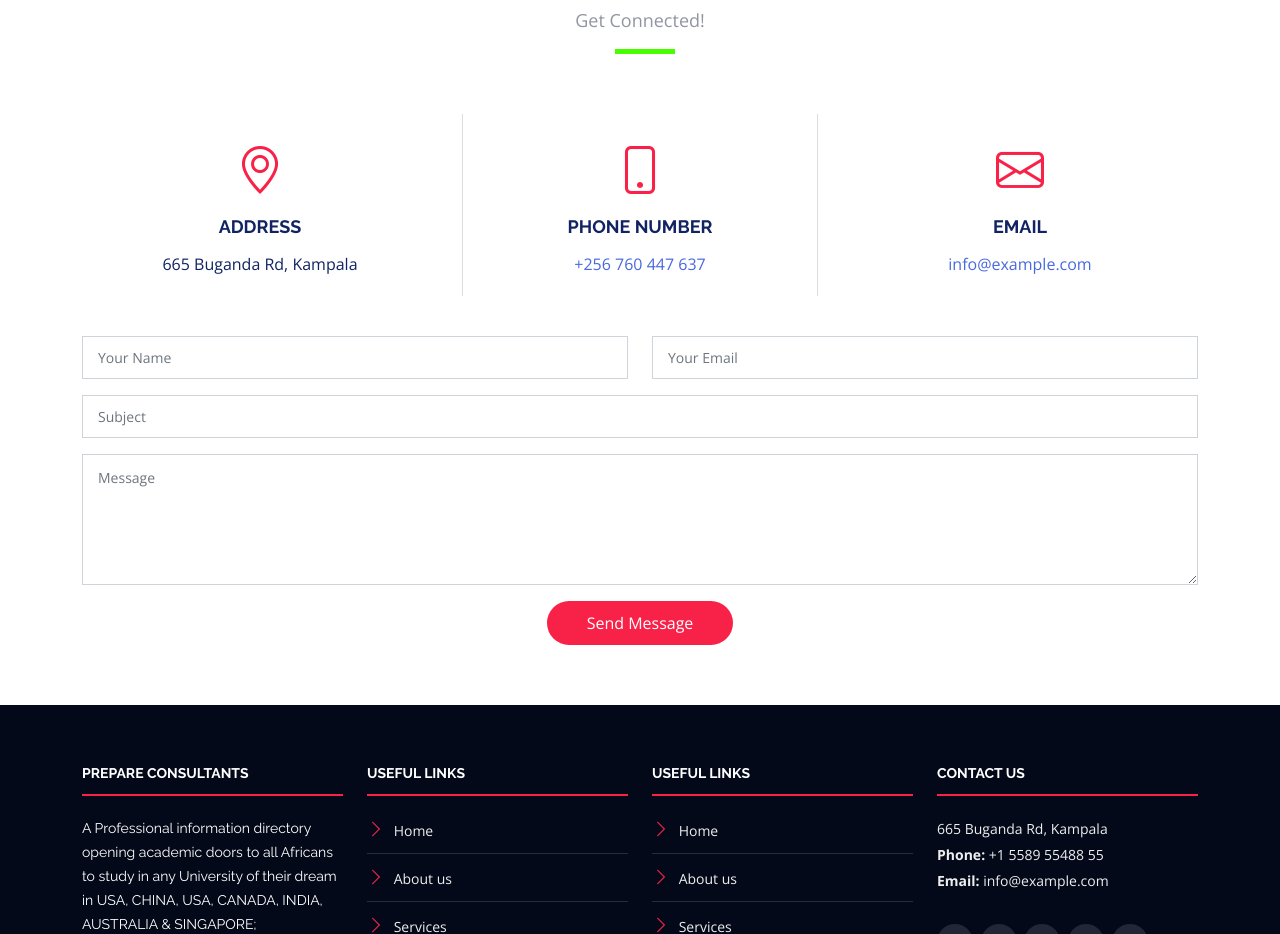
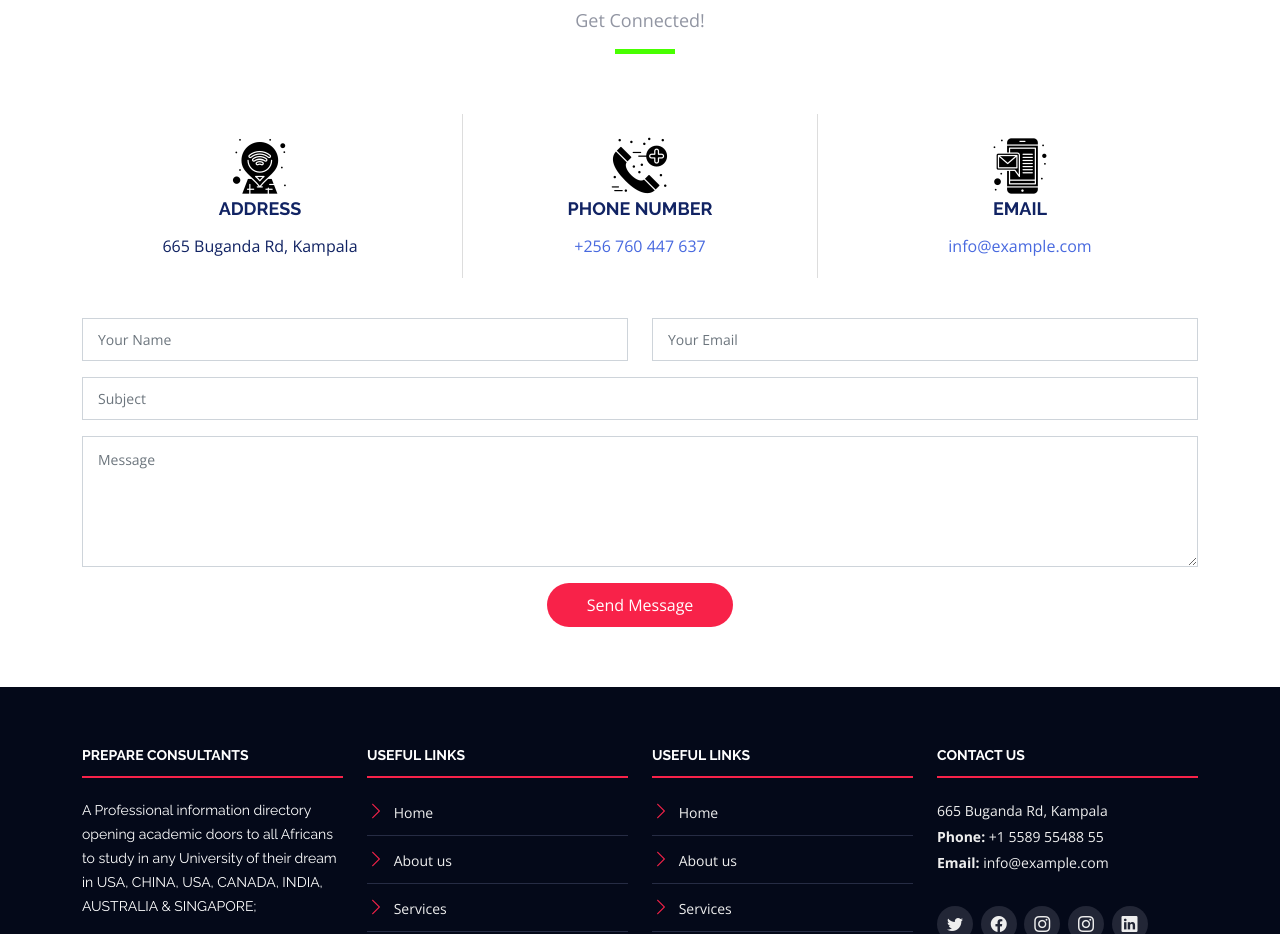
Before and after one commit to KnDjoshua/PREPARE, a plain HTML site: page index.html in a window 1280 px wide. Shown: the part 3561-4495 px from the top of the page. Drawn offline with nearby package versions, Linux system fonts and the light colour scheme.

Commit message:
Update index.html

```diff
--- a/index.html
+++ b/index.html
@@ -1074,7 +1074,8 @@ The Jurisdiction to handle matters beyond Mediation shall lie with the Company C
           <div class="row contact-info">
             <div class="col-md-4">
               <div class="contact-address">
-                <i class="bi bi-geo-alt"></i>
+                <!-- <i class="bi bi-geo-alt"></i> -->
+                <img src="assets/img/icons/icons8-location-64.png" alt="">
                 <h3>Address</h3>
                 <address>665 Buganda Rd, Kampala</address>
               </div>
@@ -1082,7 +1083,8 @@ The Jurisdiction to handle matters beyond Mediation shall lie with the Company C
 
             <div class="col-md-4">
               <div class="contact-phone">
-                <i class="bi bi-phone"></i>
+                <!-- <i class="bi bi-phone"></i> -->
+                <img src="assets/img/icons/icons8-call-64.png" alt="">
                 <h3>Phone Number</h3>
                 <p><a href="tel:+256 760 447 637">+256 760 447 637</a></p>
               </div>
@@ -1090,7 +1092,8 @@ The Jurisdiction to handle matters beyond Mediation shall lie with the Company C
 
             <div class="col-md-4">
               <div class="contact-email">
-                <i class="bi bi-envelope"></i>
+                <!-- <i class="bi bi-envelope"></i> -->
+                <img src="assets/img/icons/icons8-email-64.png" alt="">
                 <h3>Email</h3>
                 <p><a href="mailto:info@example.com">info@example.com</a></p>
               </div>
```
